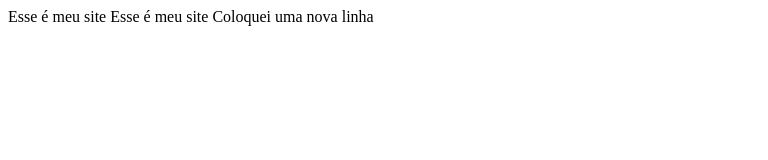
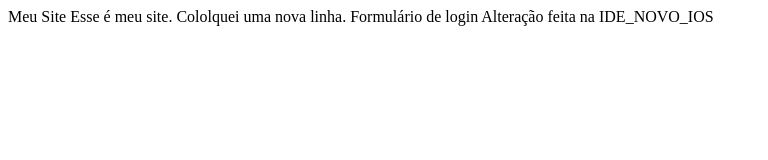
Before and after one commit to caiobrite/meu-diretorio, a plain HTML site: page index.html in a window 1280 px wide. Shown: the whole page, without its empty margins (0-768 px from the left). Drawn offline with Linux system fonts and the light colour scheme.

Commit message:
Alteração na IDE_NOVO_IOS

```diff
--- a/index.html
+++ b/index.html
@@ -1,25 +1,15 @@
 <!DOCTYPE html>
 <html lang="pt-br">
+
 <head>
-
-    <title>Meu site</title>
+    <titlle>Meu Site</titlle>
 </head>
 
 <body>
-    Esse é meu site
+    Esse é meu site.
+    Cololquei uma nova linha.
+    Formulário de login
+    Alteração feita na IDE_NOVO_IOS
 </body>
 
 </html>
-
-<!DOCTYPE html>
-<html lang="pt-br">
-<head>
-
-    <title>Meu site</title>
- </head>
- <body>
-    Esse é meu site
-    Coloquei uma nova linha
-
- </body>
-</html>
```
